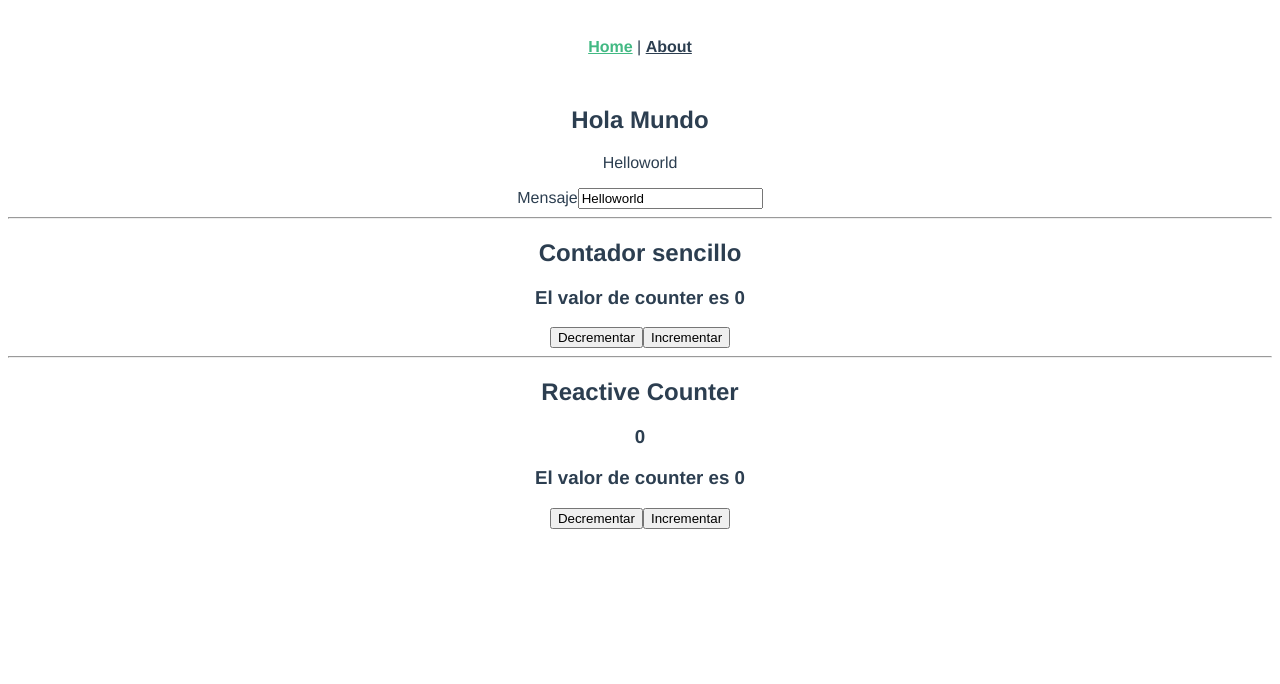
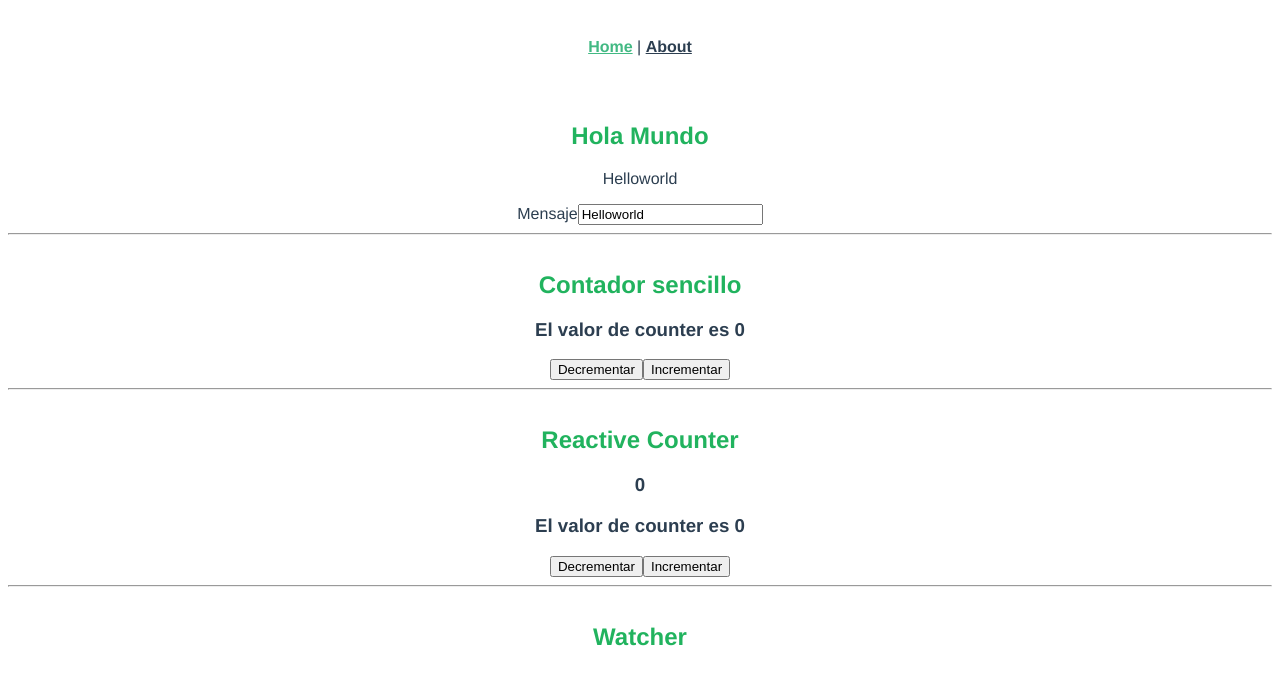
Before and after one commit to JuditAldeguer/vue3-basics, a Vue app: page / in a window 1280 px wide. Shown: the top 684 px of the page. Built offline with nearby package versions, Linux system fonts and the light colour scheme.

Commit message:
style: header each components & add component Watcher

```diff
--- /dev/null
+++ b/src/components/Watcher.vue
@@ -0,0 +1,11 @@
+<template>
+  <h2>Watcher</h2>
+</template>
+
+<script>
+export default {
+  name: 'Watcher'
+}
+</script>
+
+<style lang="scss"></style>
--- a/src/views/Home.vue
+++ b/src/views/Home.vue
@@ -5,6 +5,8 @@
     <SimpleCounter />
     <hr />
     <ReactiveCounter />
+    <hr />
+    <Watcher />
   </div>
 </template>
 
@@ -13,13 +15,22 @@
 import HelloWorld from '@/components/HelloWorld.vue'
 import SimpleCounter from '../components/SimpleCounter.vue'
 import ReactiveCounter from '../components/ReactiveCounterr.vue'
+import Watcher from '../components/Watcher.vue'
 
 export default {
   name: 'Home',
   components: {
     HelloWorld,
     SimpleCounter,
-    ReactiveCounter
+    ReactiveCounter,
+    Watcher
   }
 }
 </script>
+
+<style>
+h2 {
+  color: rgb(33, 179, 94);
+  padding-top: 1rem;
+}
+</style>
```
